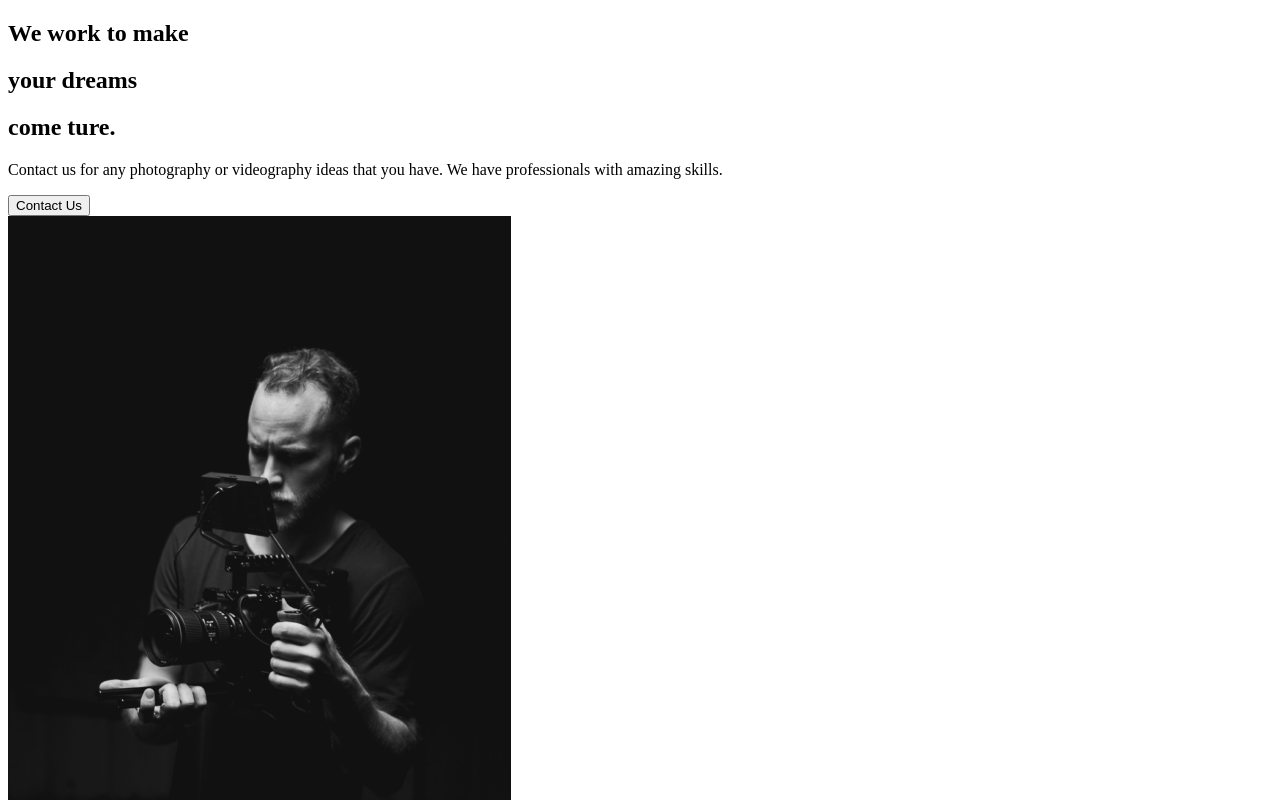
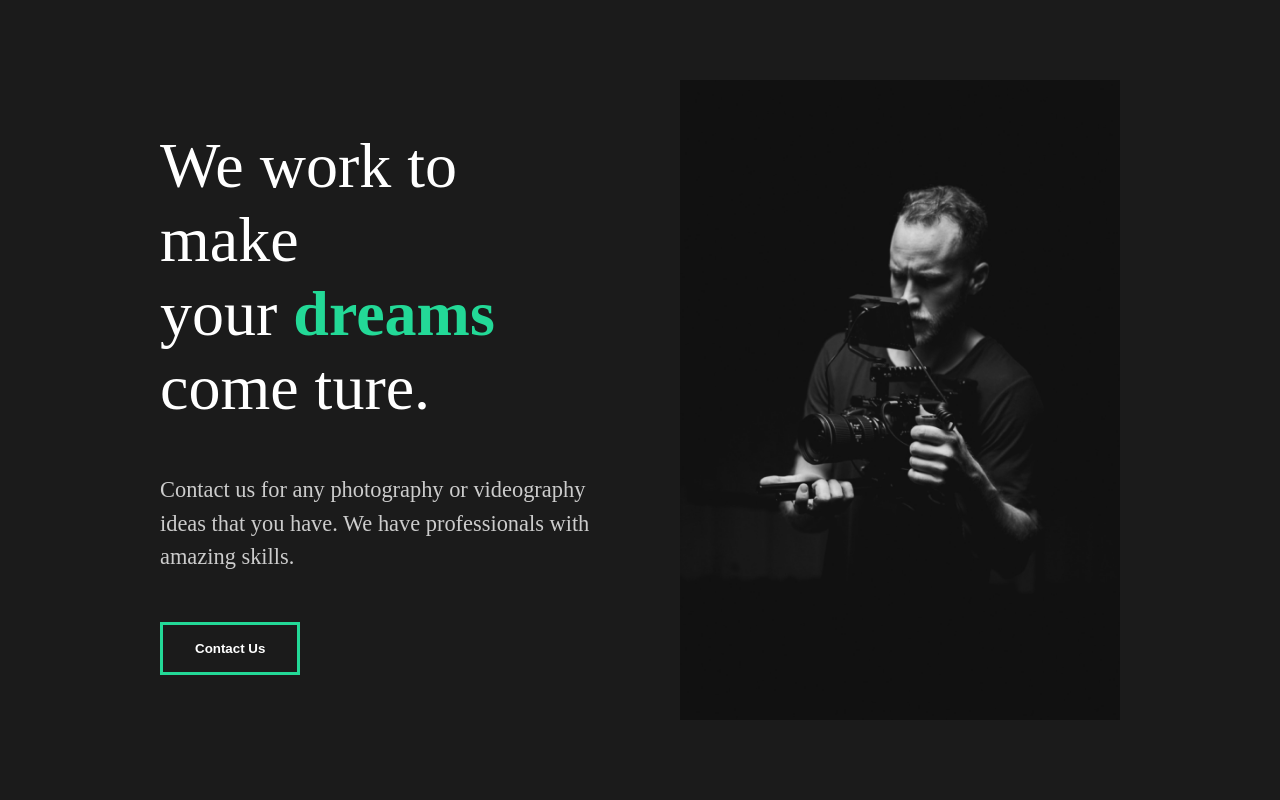
Before and after one commit to JoeyKanaly/capture, a React (Create React App) app: page / in a window 1280 px wide. Shown: the top 800 px of the page. Built offline with nearby package versions, Linux system fonts and the light colour scheme.

Commit message:
Added Inital AboutSection styling

```diff
--- a/package.json
+++ b/package.json
@@ -12,7 +12,6 @@
     "react-intersection-observer": "^8.30.3",
     "react-router-dom": "^5.2.0",
     "react-scripts": "4.0.0",
-    "sass": "^1.29.0",
     "styled-components": "^5.2.1",
     "web-vitals": "^0.2.4"
   },
--- a/src/App.js
+++ b/src/App.js
@@ -1,8 +1,9 @@
 import AboutUs from './pages/AboutUs';
-
+import GlobalStyles from './components/GlobalStyle';
 function App() {
 	return (
 		<div className='App'>
+			<GlobalStyles />
 			<AboutUs />
 		</div>
 	);
--- a/src/components/AboutSection.js
+++ b/src/components/AboutSection.js
@@ -1,33 +1,64 @@
 import home1 from '../img/home1.png';
+import styled from 'styled-components';
 
 const AboutSection = () => {
 	return (
-		<div>
-			<div className='description'>
+		<StyledAbout>
+			<StyledDescription>
 				<div className='title'>
-					<div className='hide'>
+					<StyledHide>
 						<h2>We work to make</h2>
-					</div>
-					<div className='hide'>
+					</StyledHide>
+					<StyledHide>
 						<h2>
 							your <span>dreams</span>
 						</h2>
-					</div>
-					<div className='hide'>
+					</StyledHide>
+					<StyledHide>
 						<h2>come ture.</h2>
-					</div>
+					</StyledHide>
 				</div>
 				<p>
 					Contact us for any photography or videography ideas that you have. We
 					have professionals with amazing skills.
 				</p>
 				<button>Contact Us</button>
-			</div>
-			<div className='image'>
+			</StyledDescription>
+			<StyledImage>
 				<img src={home1} alt='guy with a camera' />
-			</div>
-		</div>
+			</StyledImage>
+		</StyledAbout>
 	);
 };
 
+const StyledAbout = styled.div`
+	min-height: 90vh;
+	display: flex;
+	align-items: center;
+	justify-content: space-between;
+	padding: 5rem 10rem;
+	color: white;
+`;
+
+const StyledDescription = styled.div`
+	flex: 1;
+	padding-right: 5rem;
+	h2 {
+		font-weight: lighter;
+	}
+`;
+const StyledImage = styled.div`
+	flex: 1;
+	overflow: hidden;
+	img {
+		width: 100%;
+		height: 80vh;
+		object-fit: cover;
+	}
+`;
+
+const StyledHide = styled.div`
+	overflow: hidden;
+`;
+
 export default AboutSection;
--- /dev/null
+++ b/src/components/GlobalStyle.js
@@ -0,0 +1,48 @@
+import { createGlobalStyle } from 'styled-components';
+const GlobalStyle = createGlobalStyle`
+	* {
+		margin: 0;
+		padding: 0;
+		box-sizing: border-box;
+	}
+	body {
+		background: #1b1b1b;
+	}
+	button {
+		font-weight: bold;
+		font-size: 1.1.rem;
+		cursor: pointer;
+		padding: 1rem 2rem;
+		border: 3px solid #23d997;
+		background: transparent;
+		color: white;
+		transition: all 0.5s ease;
+		&:hover {
+			background-color: #23d997;
+		}
+	}
+	h2 {
+		font-weight: lighter;
+		font-size: 4rem;
+	}
+	h3 {
+		color: white;
+	}
+	h4 {
+		font-weight: bold;
+	}
+	a {
+		font-size: 1.1.rem;
+	}
+	span {
+		font-weight: bold;
+		color: #23d997;
+	}
+	p {
+		padding: 3rem 0rem;
+		color: #ccc;
+		font-size: 1.4rem;
+		line-height: 150%;
+	}
+`;
+export default GlobalStyle;
```
Also changed, not shown: 1 other file (tests, documents, lock files or other folders).
